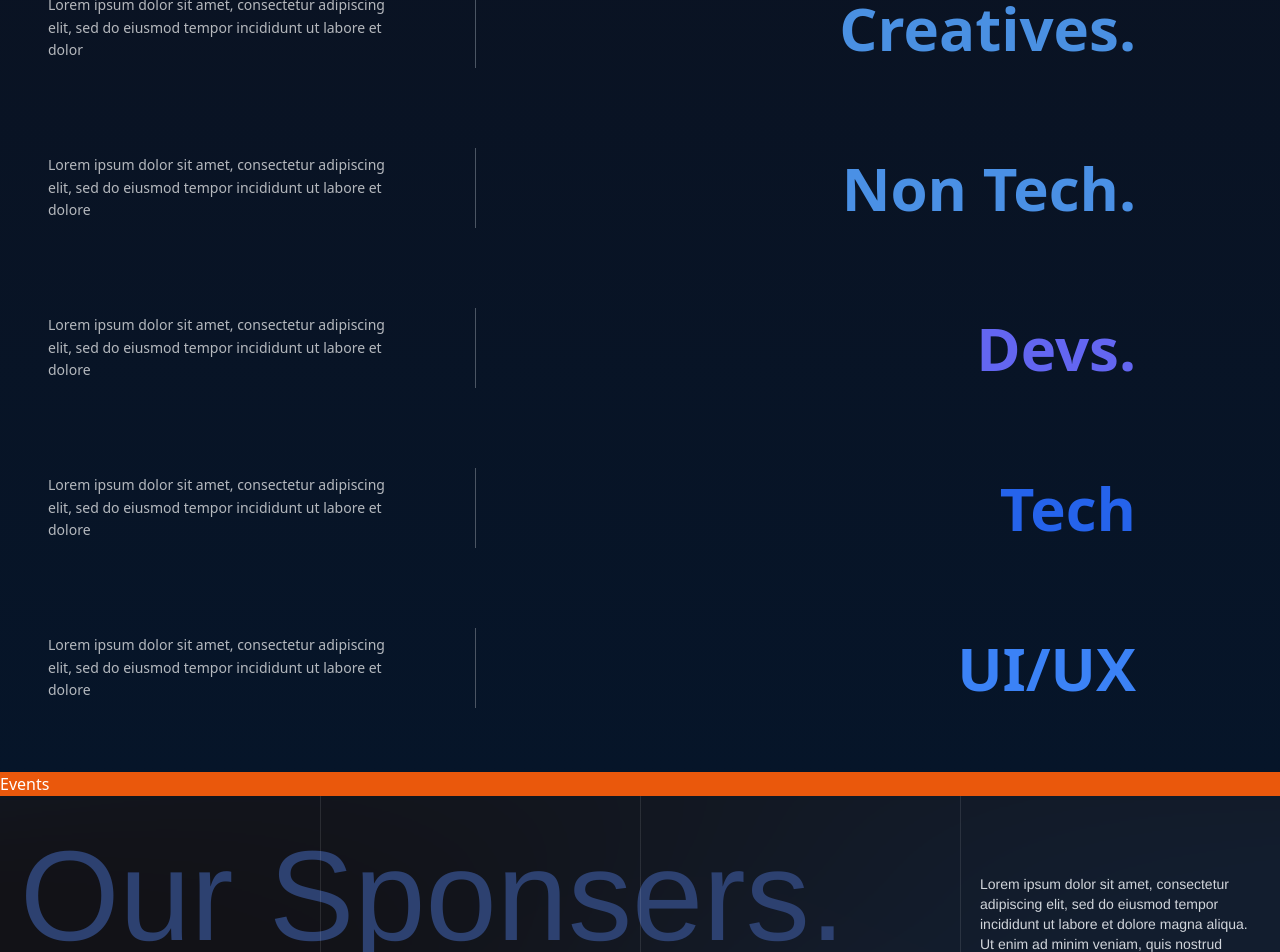
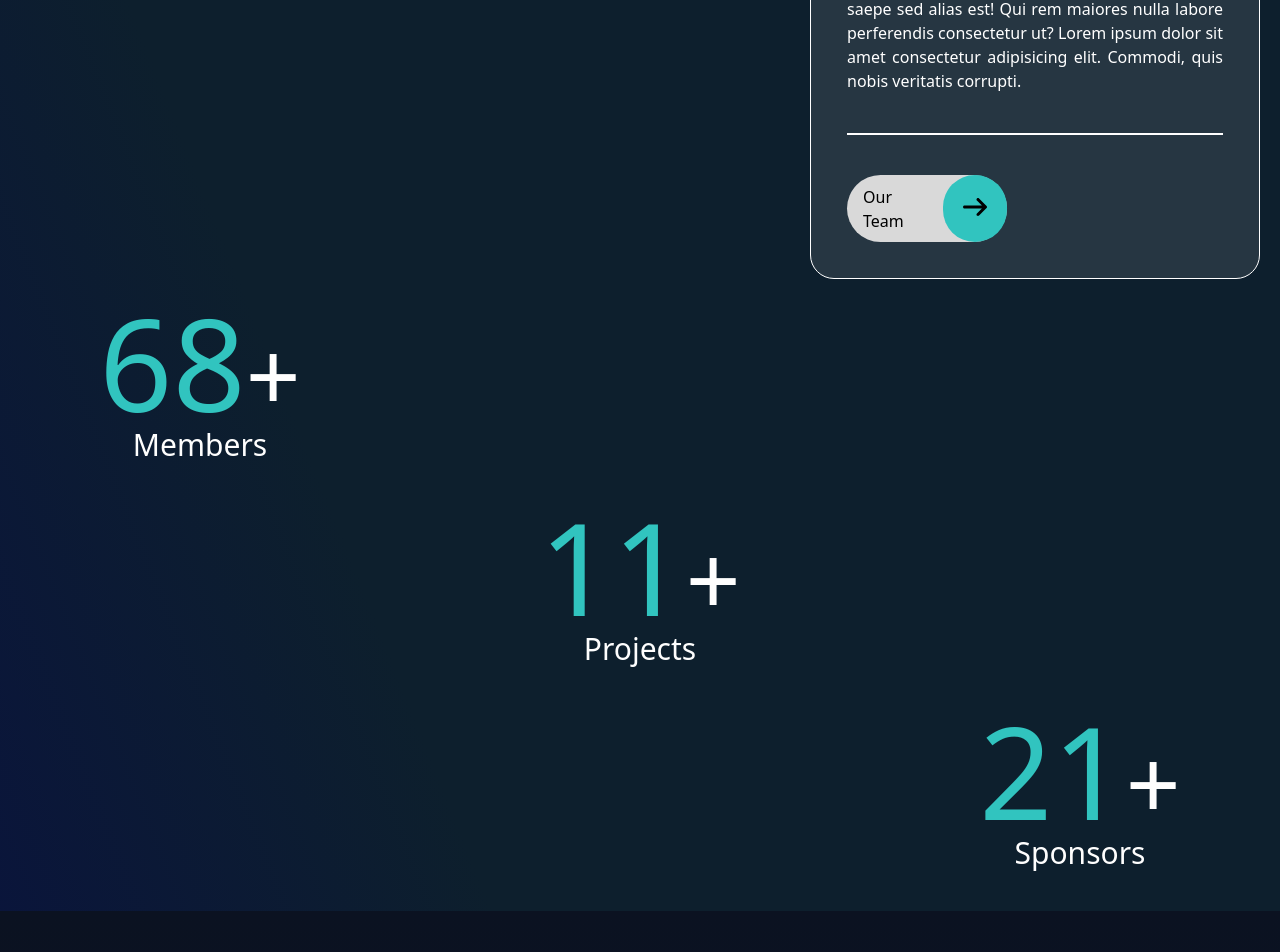
Before and after one commit to riyanshlunia/nscc-srmV2, a React (Vite) app: page / in a window 1280 px wide. Shown: the part 320-1272 px from the top of the page. Built offline with nearby package versions, Linux system fonts and the light colour scheme.

Commit message:
changes made

```diff
--- a/src/App.css
+++ b/src/App.css
@@ -0,0 +1,5 @@
+body{
+    background:
+      radial-gradient(circle at bottom right, rgba(128, 0, 128, 0.5), transparent 40%),
+      linear-gradient(to bottom left, #0d1f2d, #0d1f2d,#050551);
+}
--- a/src/App.jsx
+++ b/src/App.jsx
@@ -7,7 +7,7 @@ import OurTeam from './components/OurTeam'
 import Gallery from './components/Gallery'
 import FollowUs from './components/FollowUs'
 import Footer from './components/Footer'
-
+import './App.css'
 
 
 
--- a/src/components/AboutUs.jsx
+++ b/src/components/AboutUs.jsx
@@ -1,6 +1,60 @@
+import { FontAwesomeIcon } from '@fortawesome/react-fontawesome';
+import { faArrowRight } from '@fortawesome/free-solid-svg-icons';
+import CountUp from 'react-countup';
+
 export default function AboutUs() {
-  return(
-      <>
-      <div className="bg-red-600 text-white">AboutUs</div>
-      </>
-  )}
+  return (
+    <>
+      <div className="text-white p-5 md:flex md:flex-col md:items-center lg:block space-y-5">
+        <div className="text-3xl md:w- lg:w-[950px]">
+          <p>Lorem ipsum dolor sit amet, consectetur adipisicing elit. Asperiores, reprehenderit doloribus laborum eveniet, vel et minima deleniti nihil voluptatibus velit magni voluptatem neque similique dignissimos atque nisi! Aperiam, officia quod!</p>
+        </div>
+        <div className="flex flex-col lg:h-92 md:w-96 lg:w-[450px] p-9 rounded-3xl space-y-10 lg:float-right border border-white" style={{ backgroundColor: 'rgba(255, 255, 255, 0.1)' }}>
+          <p className='text-justify'>Lorem ipsum dolor sit, amet consectetur adipisicing elit. Aperiam quis animi eaque, soluta perferendis velit veritatis consequuntur, voluptate saepe sed alias est! Qui rem maiores nulla labore perferendis consectetur ut? Lorem ipsum dolor sit amet consectetur adipisicing elit. Commodi, quis nobis veritatis corrupti.</p>
+          <div className="h-0.5 bg-white"></div>
+          <div
+            style={{
+              backgroundColor: '#D9D9D9',
+              display: 'flex',
+              justifyContent: 'space-between',
+              alignItems: 'center',
+            }}
+            className="flex items-center rounded-full w-40"
+          >
+            <p className="text-black text-md ml-4">Our Team</p>
+            <button
+              className="ml-2 p-5 transition rounded-full"
+              style={{ backgroundColor: '#31C4BF' }}
+            >
+              <FontAwesomeIcon icon={faArrowRight} className="text-black text-2xl" />
+            </button>
+          </div>
+        </div>
+        <div className="clear-both"></div>
+      </div>
+      <div style={{ color: '#31C4BF' }} className="sm:flex sm:flex-col md:grid lg:grid grid-cols-3 grid-rows-3 gap-10 space-y-9 md:space-y-0 lg:space-y-0 mb-10">
+        <div className="flex flex-col items-center col-start-1 row-start-1">
+          <div>
+          <CountUp start={0} end={68} duration={2} className="text-5xl lg:text-9xl" />
+          <span className="text-5xl lg:text-8xl" style={{color:'#FEFEFE'}}>+</span>
+          </div>
+          <p className="text-2xl lg:text-3xl" style={{color:'#FEFEFE'}}>Members</p>
+        </div>
+        <div className="flex flex-col items-center col-start-2 row-start-2">
+          <div>
+          <CountUp start={0} end={11} duration={2} className="text-5xl lg:text-9xl" />
+          <span className="text-5xl lg:text-8xl" style={{color:'#FEFEFE'}}>+</span>
+          </div>
+          <p className="text-2xl lg:text-3xl" style={{color:'#FEFEFE'}}>Projects</p>
+        </div>
+        <div className="flex flex-col items-center col-start-3 row-start-3">
+            <div>
+          <CountUp start={0} end={21} duration={2} className="text-5xl lg:text-9xl" />
+          <span className="text-5xl lg:text-8xl" style={{color:'#FEFEFE'}}>+</span>
+            </div>
+          <p className="text-2xl lg:text-3xl" style={{color:'#FEFEFE'}}>Sponsors</p>
+        </div>
+      </div>
+    </>
+  );
+}
```
